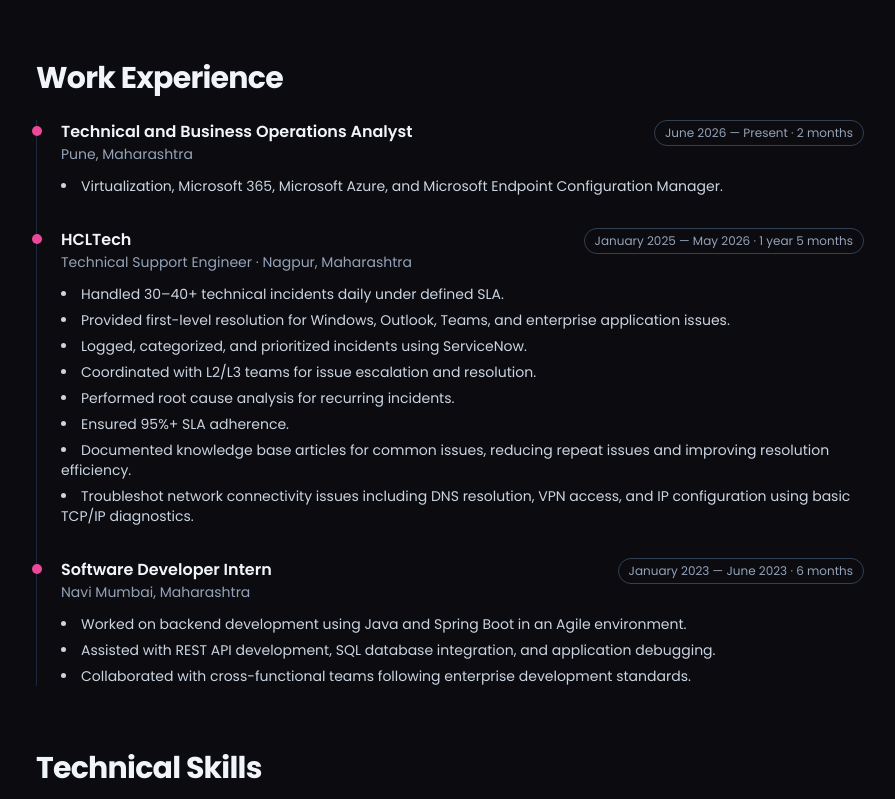
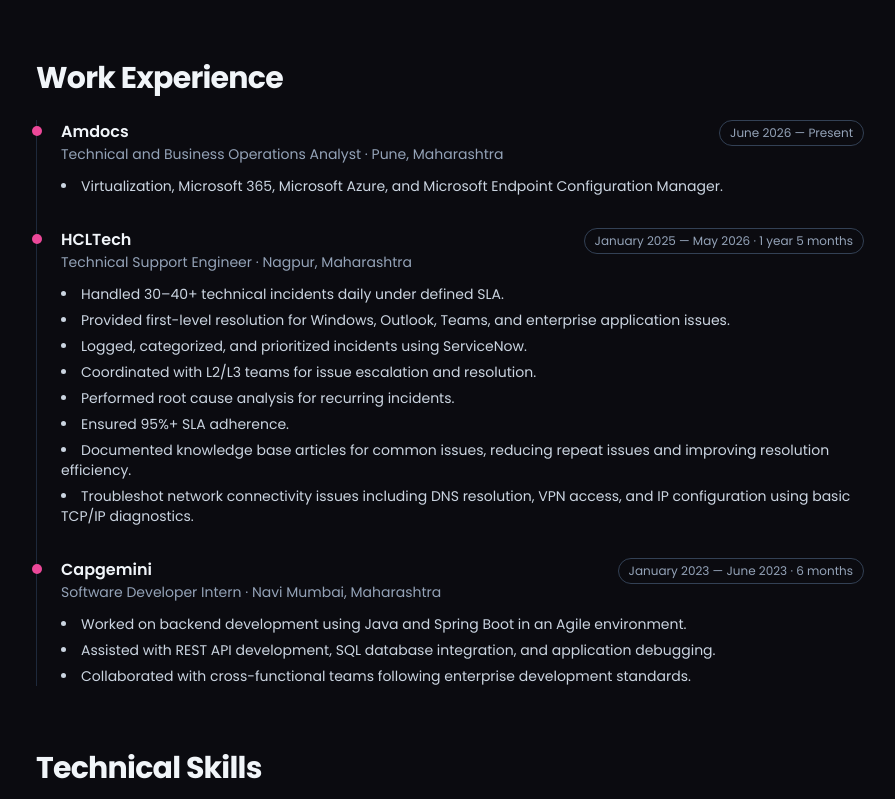
Before and after one commit to YugantMoundekar/portfolio-website, a React (Vite) app in the folder portfolio/: page /about in a window 1280 px wide. Shown: the part 600-1399 px from the top of the page, without its empty margins (320-1215 px from the left). Built offline with nearby package versions, Linux system fonts and the light colour scheme.

Commit message:
Update work experience with company names for each role

```diff
--- a/portfolio/src/data/content.js
+++ b/portfolio/src/data/content.js
@@ -47,9 +47,9 @@
 
 export const experience = [
   {
-    company: 'Technical and Business Operations Analyst',
-    designation: 'Pune, Maharashtra',
-    period: 'June 2026 — Present · 2 months',
+    company: 'Amdocs',
+    designation: 'Technical and Business Operations Analyst · Pune, Maharashtra',
+    period: 'June 2026 — Present',
     points: [
       'Virtualization, Microsoft 365, Microsoft Azure, and Microsoft Endpoint Configuration Manager.',
     ],
@@ -70,8 +70,8 @@
     ],
   },
   {
-    company: 'Software Developer Intern',
-    designation: 'Navi Mumbai, Maharashtra',
+    company: 'Capgemini',
+    designation: 'Software Developer Intern · Navi Mumbai, Maharashtra',
     period: 'January 2023 — June 2023 · 6 months',
     points: [
       'Worked on backend development using Java and Spring Boot in an Agile environment.',
```
